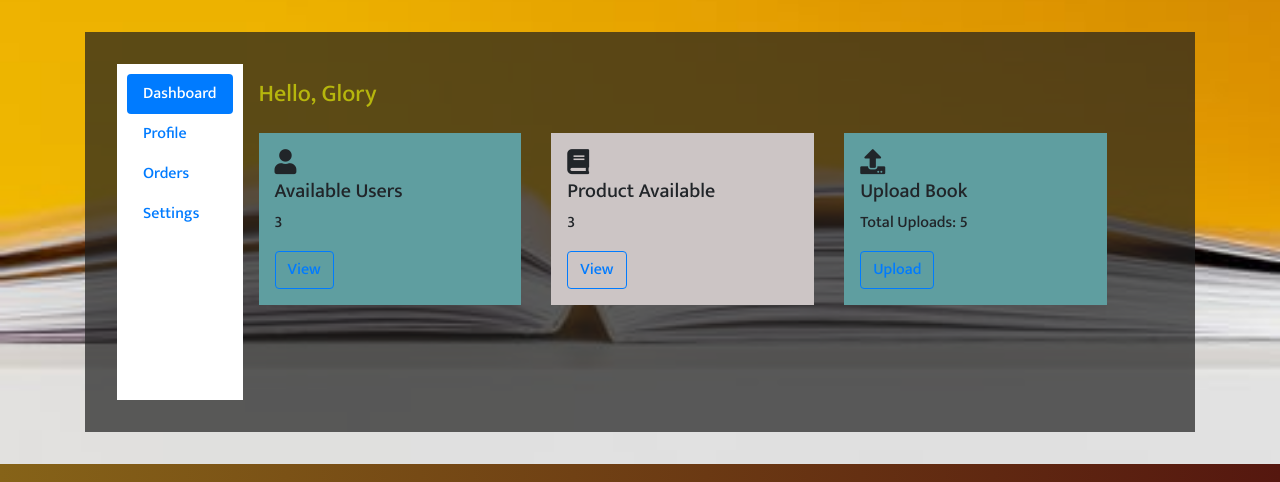
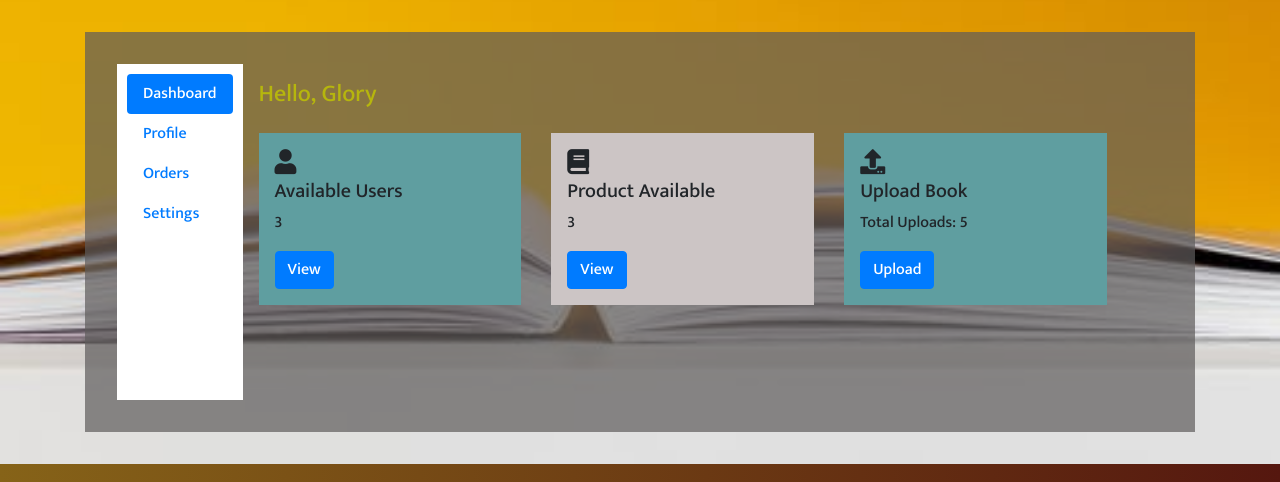
Before and after one commit to Glorytefe/gadsBookstore, a plain HTML site: page index.html in a window 1280 px wide. Shown: the part 90-572 px from the top of the page. Drawn offline with Linux system fonts and the light colour scheme.

```diff
--- a/css/product.css
+++ b/css/product.css
@@ -23,7 +23,7 @@
   box-shadow: 0 5px 8px 10px rgba(202, 198, 198, 0.3);
 }
 .mid-sect {
-  background: url(../img/bk-bg5.jpeg);
+  background: url(../img/bk-bg.jpeg);
   background-attachment: fixed;
   background-position: bottom;
   background-size: cover;
--- a/css/styles.css
+++ b/css/styles.css
@@ -39,7 +39,7 @@
   padding: 2rem;
   display: flex;
   flex-wrap: nowrap;
-  background-color: rgba(31, 30, 30, 0.7);
+  background-color: rgba(94, 92, 92, 0.7);
 }
 
 .tt {
--- a/index.html
+++ b/index.html
@@ -58,7 +58,7 @@
 
                     </h5>
                     <p>3</p>
-                    <a href="./pages/availUser.html" class="btn btn-outline-primary">View</a>
+                    <a href="./pages/availUser.html" class="btn btn-primary">View</a>
                </div>
 
             </div>
@@ -70,7 +70,7 @@
 
                     </h5>
                     <p>3</p>
-                    <a href="./pages/availBook.html" class="btn btn-outline-primary">View</a>
+                    <a href="./pages/availBook.html" class="btn btn-primary">View</a>
                 </div>
             </div>
 
@@ -82,7 +82,7 @@
 
                     </h5>
                     <p>Total Uploads: 5</p>
-                    <a href="./pages/upload.html" class="btn btn-outline-primary">Upload</a>
+                    <a href="./pages/upload.html" class="btn btn-primary">Upload</a>
                 </div>
             </div>
            </div>
```
